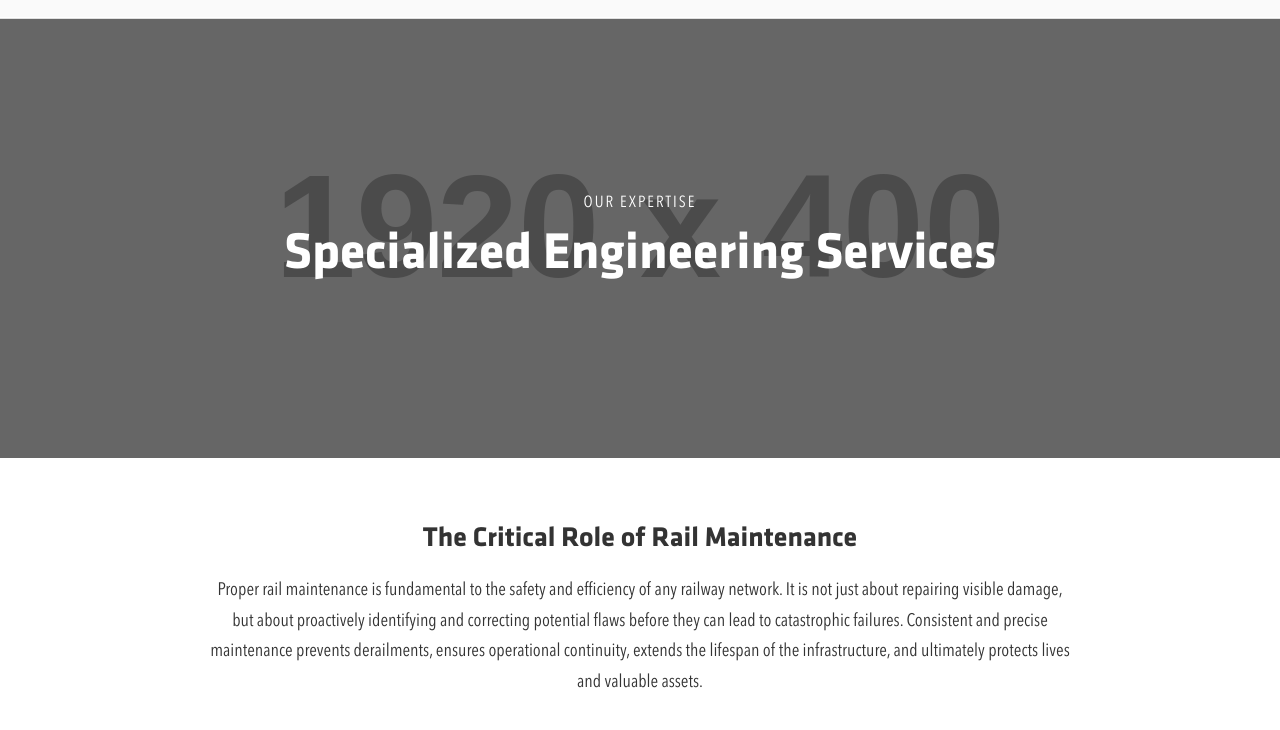
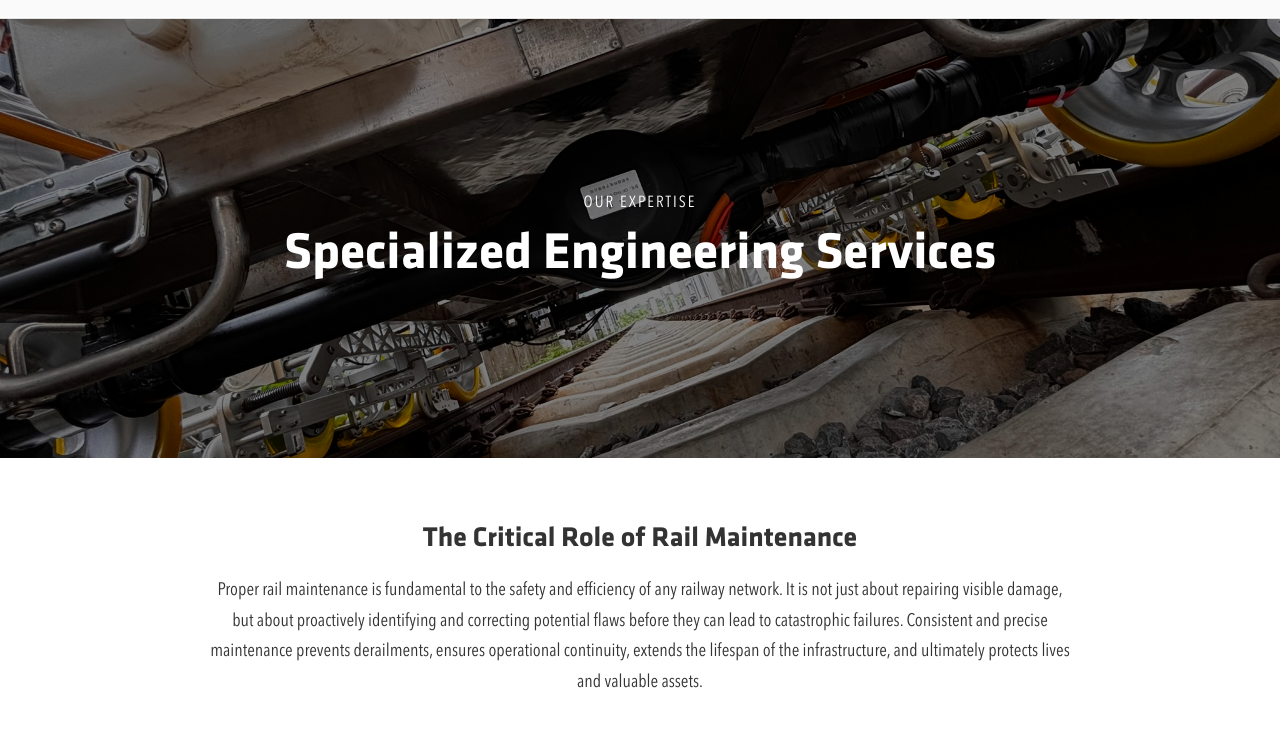
Before and after one commit to carlosbeneton-spec/innova3railwaysmobil, a plain HTML site: page services.html in a window 1280 px wide. Shown: the part 70-800 px from the top of the page. Drawn offline with Linux system fonts and the light colour scheme; placeholder pictures from the web are drawn by us; a web font is replaced by a local one.

Commit message:
fotobanner

```diff
--- a/services.html
+++ b/services.html
@@ -74,7 +74,7 @@
         </header>
 <div id="container">
             <div id="content">
-                <div class="page-visual" style="background-image: linear-gradient(rgba(0,0,0,0.5), rgba(0,0,0,0.5)), url('https://via.placeholder.com/1920x400');">
+                <div class="page-visual" style="background-image: linear-gradient(rgba(0,0,0,0.5), rgba(0,0,0,0.5)), url(images/innova3-heroold.JPEG);">
                     <div class="page-title-sec">
                         <span class="title-main-sub">OUR EXPERTISE</span>
                         <h2 class="title-main">Specialized Engineering Services</h2>
```
